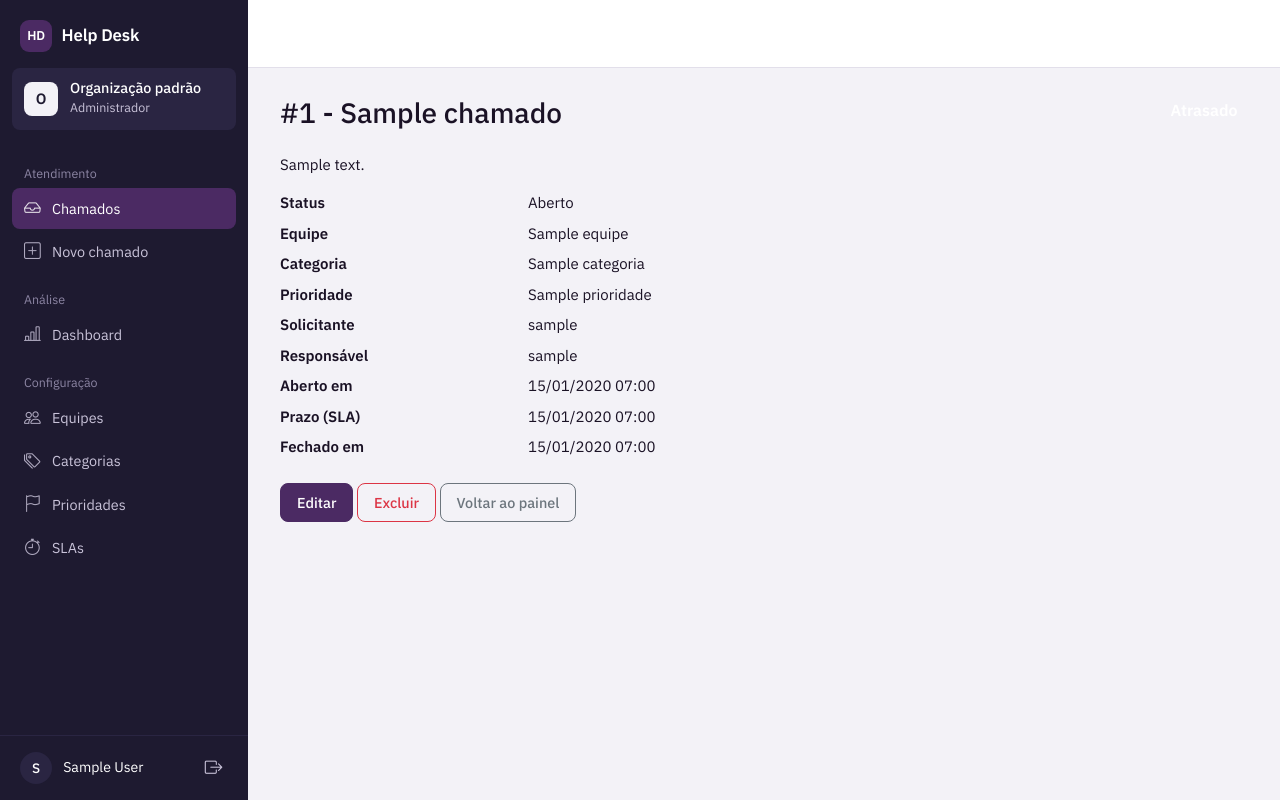
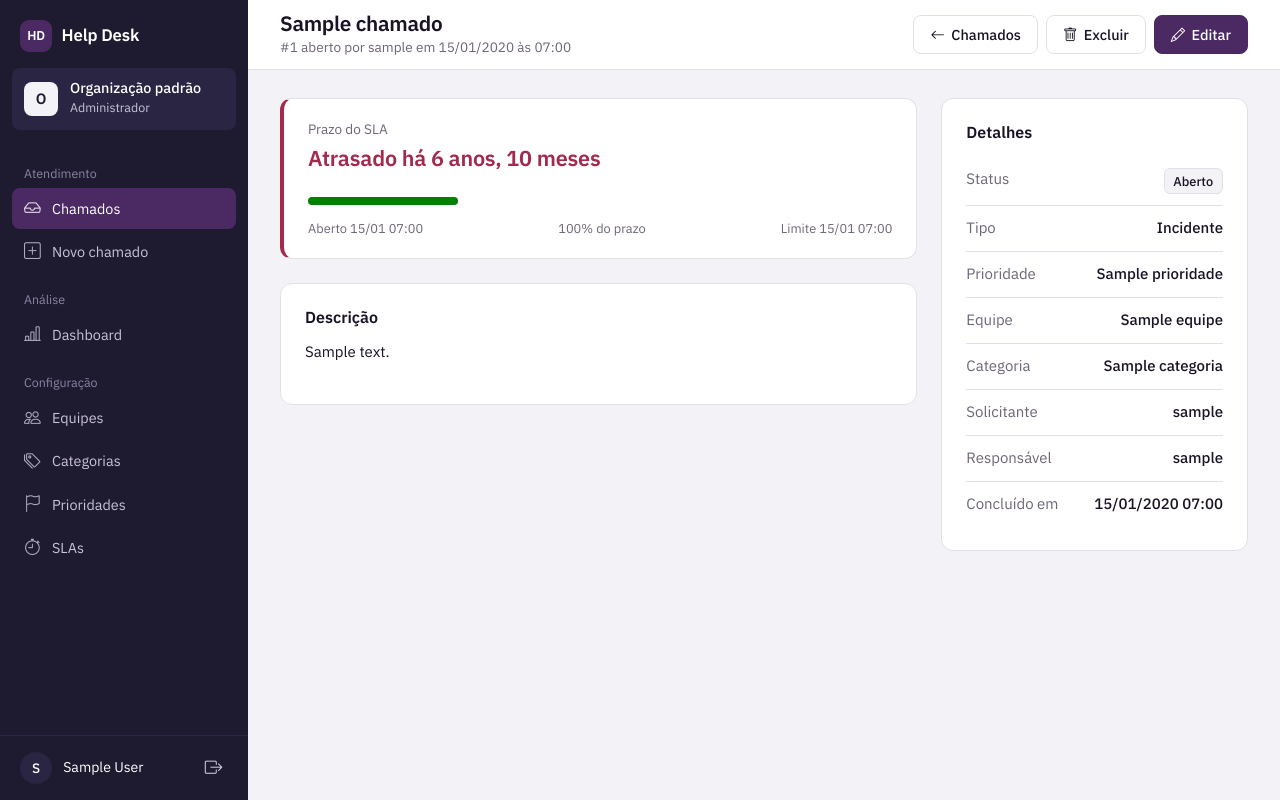
Before and after one commit to Rhennan-ALT/helpdesk_P1, a Django app: page /chamados/1/ in a window 1280 px wide. Run offline with Django 5.2, Linux system fonts and the light colour scheme; a user stored in the database is signed in; data comes from the database, SQL or seed files in the repository; tables that the repository leaves empty hold one stand-in row (values such as "Sample post").

Commit message:
style: painel e detalhe do chamado com o prazo do SLA em destaque

```diff
--- /dev/null
+++ b/core/static/core/css/chamado.css
@@ -0,0 +1,31 @@
+.descricao {
+    white-space: normal;
+    max-width: 70ch;
+}
+
+.dados {
+    margin: 0;
+}
+
+.dados div {
+    display: flex;
+    justify-content: space-between;
+    gap: 1rem;
+    padding: .7rem 0;
+    border-bottom: 1px solid var(--linha);
+}
+
+.dados div:last-child {
+    border-bottom: 0;
+}
+
+.dados dt {
+    font-weight: 400;
+    color: var(--texto-suave);
+}
+
+.dados dd {
+    margin: 0;
+    text-align: right;
+    font-weight: 500;
+}
--- a/core/templates/core/chamado_detail.html
+++ b/core/templates/core/chamado_detail.html
@@ -1,63 +1,62 @@
 {% extends 'core/base.html' %}
+{% load static %}
 {% block title %}Chamado #{{ chamado.pk }}{% endblock %}
+{% block estilos %}<link href="{% static 'core/css/chamado.css' %}" rel="stylesheet">{% endblock %}
+{% block page_title %}{{ chamado.titulo }}{% endblock %}
+{% block page_subtitle %}<p><span class="num">#{{ chamado.pk }}</span> aberto por {{ chamado.solicitante }} em {{ chamado.data_criacao|date:"d/m/Y \à\s H:i" }}</p>{% endblock %}
+{% block page_actions %}
+    <a href="{% url 'painel' %}" class="btn btn-secundario"><i class="bi bi-arrow-left"></i><span class="rotulo">Chamados</span></a>
+    {% if user.perfil.eh_admin %}
+    <a href="{% url 'chamado_excluir' chamado.pk %}" class="btn btn-secundario" title="Excluir"><i class="bi bi-trash"></i><span class="rotulo">Excluir</span></a>
+    {% endif %}
+    <a href="{% url 'chamado_editar' chamado.pk %}" class="btn btn-primary"><i class="bi bi-pencil"></i><span class="rotulo">Editar</span></a>
+{% endblock %}
+
 {% block content %}
-<div>
-    <div class="d-flex justify-content-between align-items-start">
-        <h3>#{{ chamado.pk }} - {{ chamado.titulo }}</h3>
-        {% if chamado.status == 'FECHADO' %}
-            <span class="badge bg-secondary fs-6">Concluído</span>
-        {% elif chamado.esta_atrasado %}
-            <span class="badge badge-atrasado fs-6">Atrasado</span>
-        {% else %}
-            <span class="badge badge-no-prazo fs-6">Dentro do prazo</span>
-        {% endif %}
+<div class="row g-4">
+    <div class="col-lg-8">
+        <div class="superficie sla-painel sla-{{ chamado.situacao_sla }} mb-4">
+            {% with s=chamado.situacao_sla %}
+            <div class="rotulo">Prazo do SLA</div>
+            <div class="valor">
+                {% if s == 'concluido' %}Concluído em {{ chamado.data_fechamento|date:"d/m/Y H:i" }}
+                {% elif s == 'sem_prazo' %}Sem SLA para esta categoria e prioridade
+                {% elif s == 'atrasado' %}Atrasado há {{ chamado.data_limite|timesince }}
+                {% else %}Vence em {{ chamado.data_limite|timeuntil }}{% endif %}
+            </div>
+            {% if chamado.data_limite %}
+            <progress class="sla-barra" value="{{ chamado.sla_consumido }}" max="100" aria-label="Prazo consumido">{{ chamado.sla_consumido }}%</progress>
+            <div class="sla-marcos num">
+                <span>Aberto {{ chamado.data_criacao|date:"d/m H:i" }}</span>
+                <span>{{ chamado.sla_consumido }}% do prazo</span>
+                <span>Limite {{ chamado.data_limite|date:"d/m H:i" }}</span>
+            </div>
+            {% endif %}
+            {% endwith %}
+        </div>
+
+        <div class="superficie superficie-corpo">
+            <h2 class="secao-titulo">Descrição</h2>
+            <div class="descricao">{{ chamado.descricao|linebreaks }}</div>
+        </div>
     </div>
 
-    <p class="mt-3">{{ chamado.descricao|linebreaks }}</p>
-
-    <dl class="row">
-        <dt class="col-sm-3">Status</dt>
-        <dd class="col-sm-9">{{ chamado.get_status_display }}</dd>
-
-        <dt class="col-sm-3">Equipe</dt>
-        <dd class="col-sm-9">{{ chamado.equipe }}</dd>
-
-        <dt class="col-sm-3">Categoria</dt>
-        <dd class="col-sm-9">{{ chamado.categoria }}</dd>
-
-        <dt class="col-sm-3">Prioridade</dt>
-        <dd class="col-sm-9">{{ chamado.prioridade }}</dd>
-
-        <dt class="col-sm-3">Solicitante</dt>
-        <dd class="col-sm-9">{{ chamado.solicitante }}</dd>
-
-        <dt class="col-sm-3">Responsável</dt>
-        <dd class="col-sm-9">{{ chamado.responsavel|default:"Não atribuído" }}</dd>
-
-        <dt class="col-sm-3">Aberto em</dt>
-        <dd class="col-sm-9">{{ chamado.data_criacao|date:"d/m/Y H:i" }}</dd>
-
-        <dt class="col-sm-3">Prazo (SLA)</dt>
-        <dd class="col-sm-9">
-            {% if chamado.data_limite %}
-                {{ chamado.data_limite|date:"d/m/Y H:i" }}
-            {% else %}
-                <span class="text-muted">Nenhum SLA cadastrado para esta combinação de categoria/prioridade.</span>
-            {% endif %}
-        </dd>
-
-        {% if chamado.data_fechamento %}
-        <dt class="col-sm-3">Fechado em</dt>
-        <dd class="col-sm-9">{{ chamado.data_fechamento|date:"d/m/Y H:i" }}</dd>
-        {% endif %}
-    </dl>
-
-    <div class="mt-3">
-        <a href="{% url 'chamado_editar' chamado.pk %}" class="btn btn-primary">Editar</a>
-        {% if user.perfil.eh_admin %}
-        <a href="{% url 'chamado_excluir' chamado.pk %}" class="btn btn-outline-danger">Excluir</a>
-        {% endif %}
-        <a href="{% url 'painel' %}" class="btn btn-outline-secondary">Voltar ao painel</a>
+    <div class="col-lg-4">
+        <div class="superficie superficie-corpo">
+            <h2 class="secao-titulo">Detalhes</h2>
+            <dl class="dados">
+                <div><dt>Status</dt><dd><span class="status status-{{ chamado.status }}">{{ chamado.get_status_display }}</span></dd></div>
+                <div><dt>Tipo</dt><dd>{{ chamado.get_tipo_display }}</dd></div>
+                <div><dt>Prioridade</dt><dd>{{ chamado.prioridade }}</dd></div>
+                <div><dt>Equipe</dt><dd>{{ chamado.equipe }}</dd></div>
+                <div><dt>Categoria</dt><dd>{{ chamado.categoria }}</dd></div>
+                <div><dt>Solicitante</dt><dd>{{ chamado.solicitante }}</dd></div>
+                <div><dt>Responsável</dt><dd>{{ chamado.responsavel|default:"Ninguém ainda" }}</dd></div>
+                {% if chamado.data_fechamento %}
+                <div><dt>Concluído em</dt><dd class="num">{{ chamado.data_fechamento|date:"d/m/Y H:i" }}</dd></div>
+                {% endif %}
+            </dl>
+        </div>
     </div>
 </div>
 {% endblock %}
```
Also changed, not shown: core/templates/core/_linha_chamado.html (added, +13 -0 lines), core/templates/core/_prazo.html (added, +8 -0 lines), core/templates/core/painel.html (+39 -54 lines).
